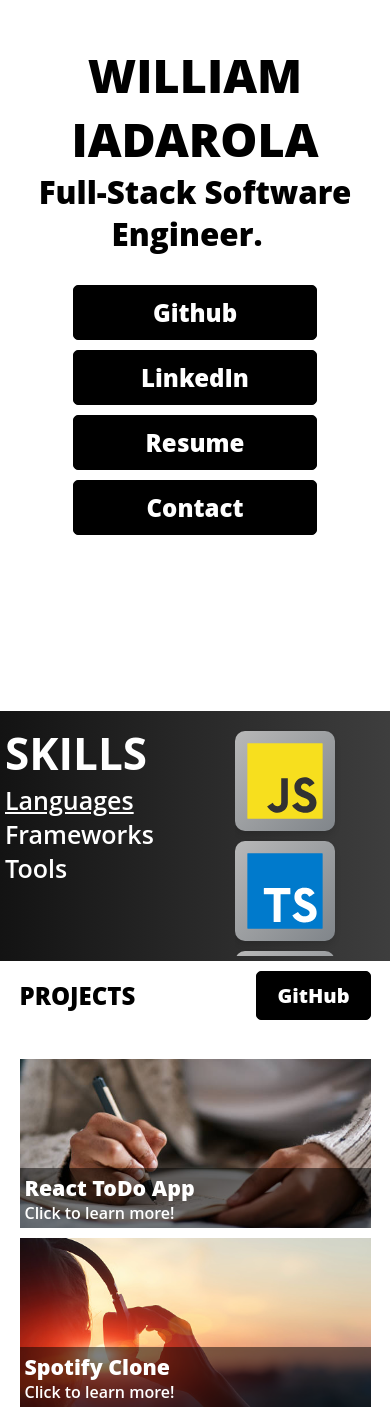
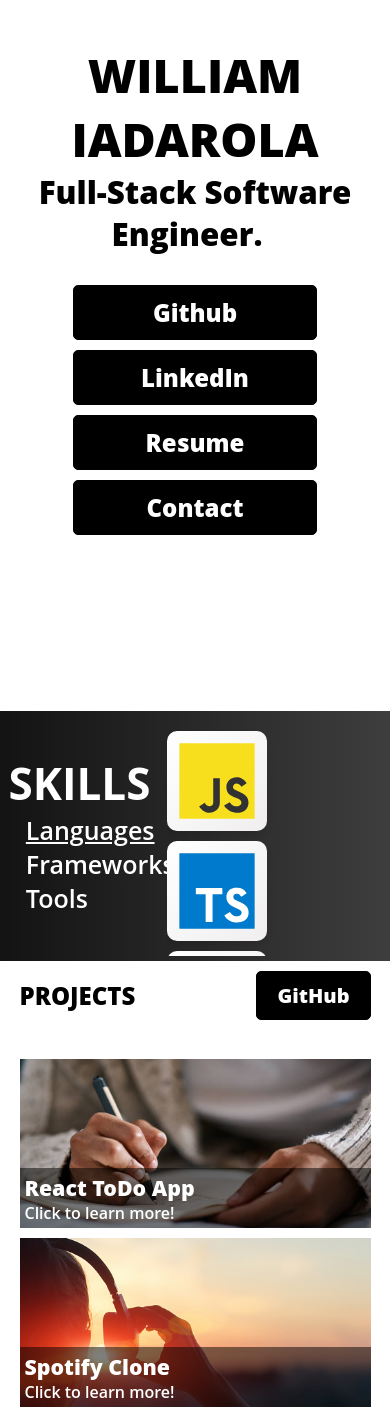
Before and after one commit to wiadarola/wiadarola.github.io, a React (Vite) app: page / in a window 390 px wide. Shown: the part 133-1548 px from the top of the page. Built offline with nearby package versions, Linux system fonts and the light colour scheme; the HTML template or start-up script is replaced by a standard one.

Commit message:
I dont even know what I did!

```diff
--- a/src/components/Skills/index.css
+++ b/src/components/Skills/index.css
@@ -1,15 +1,24 @@
 #skills h1 {
     margin: 0;
-    padding-top: 5px;
+    margin-top: 5px;
     font-weight: 700;
     font-size: 33pt;
 }
 
 #skills-header {
     display: grid;
-    grid-auto-flow: column;
+    grid-template-columns: auto 1fr;
     align-items: center;
-    margin: 0 10%;
+    width: 90%;
+    margin: 0 auto;
+}
+
+#skills-header>div {
+    display: flex;
+    flex-direction: row;
+    justify-content: space-between;
+    width: 80%;
+    margin: 0 auto;
 }
 
 .skill-group {
@@ -36,10 +45,12 @@
     display: grid;
     grid-auto-flow: column;
     grid-template-rows: auto;
+    margin-bottom: 10px;
     padding-bottom: 10px;
     overflow-x: auto;
     overflow-y: hidden;
-    margin: 0 4%;
+    width: 90%;
+    margin: 0 auto;
 }
 
 .skills-container::-webkit-scrollbar-thumb {
@@ -106,8 +117,7 @@
 }
 
 .card-front {
-    background: linear-gradient(135deg, #b8b8b8, #80858a);
-    color: white;
+    background: linear-gradient(135deg, #ffffff, #f0eeee);
     display: grid;
     grid-template-rows: auto 1fr;
     justify-items: center;
@@ -118,8 +128,7 @@
 }
 
 .card-back {
-    background: linear-gradient(-135deg, #b8b8b8, #80858a);
-    color: white;
+    background: linear-gradient(135deg, #ffffff, #f0eeee);
     transform: rotateY(180deg);
     padding: 2px;
 }
@@ -128,6 +137,7 @@
 .card-back span {
     position: relative;
     z-index: 1;
+    color: black;
 }
 
 .skill-card .card-front.active {
@@ -160,9 +170,13 @@
     }
 
     #skills-header {
-        grid-auto-flow: row;
-        justify-content: center;
-        transform: translate(0, -40px);
+        display: flex;
+        flex-direction: column;
+        transform: translate(0, -10px);
+    }
+
+    #skills-header>div {
+        flex-direction: column;
     }
 
     .skills-type {
--- a/src/components/Skills/index.tsx
+++ b/src/components/Skills/index.tsx
@@ -62,6 +62,7 @@ export default function Skills() {
                 <>
                     <div id='skills-header'>
                         <h1>SKILLS</h1>
+                        <div>
                             {['Languages', 'Frameworks', 'Tools'].map(type =>
                                 <span key={`${type}-span`}
                                     className={`skill-group ${selectedSkillType === type ? 'active' : ''}`}
@@ -69,6 +70,7 @@ export default function Skills() {
                                     {type}
                                 </span>
                             )}
+                        </div>
                     </div>
                     {['Frameworks', 'Languages', 'Tools'].map(type => selectedSkillType === type && (
                         <div key={type} className='skills-type' id={`${type}-skills-container`}>
@@ -87,7 +89,7 @@ export default function Skills() {
     );
 }
 
-const needBackground = new Set().add('/assets/java.svg').add('/assets/nodejs.svg').add('/assets/mysql-icon.svg');
+const needBackground = new Set()/* .add('/assets/java.svg').add('/assets/nodejs.svg').add('/assets/mysql-icon.svg'); */
 function SkillCard({ skill }: { skill: { name: string; type: string; description: string; link: string } }) {
     const [isFlipped, setIsFlipped] = useState(false);
 
```
Lines whose indentation alone changed are shown as unchanged.
